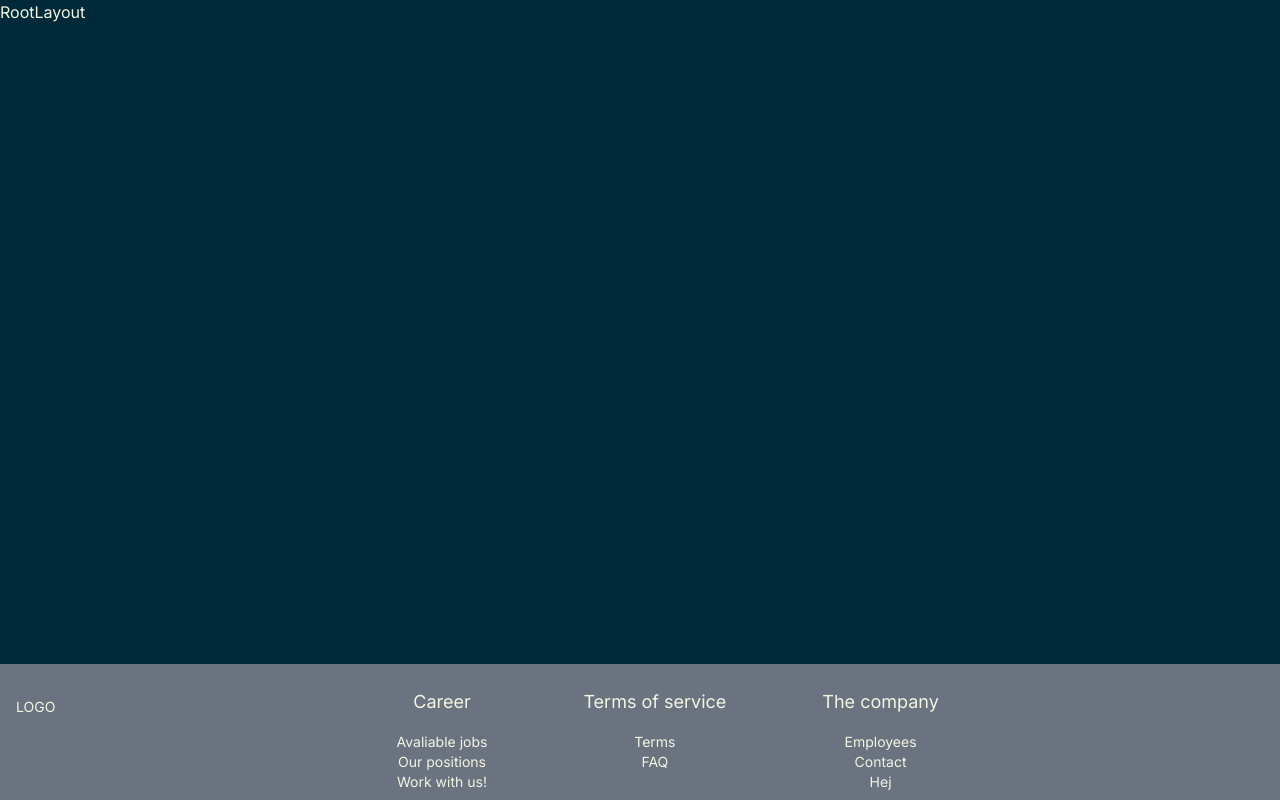
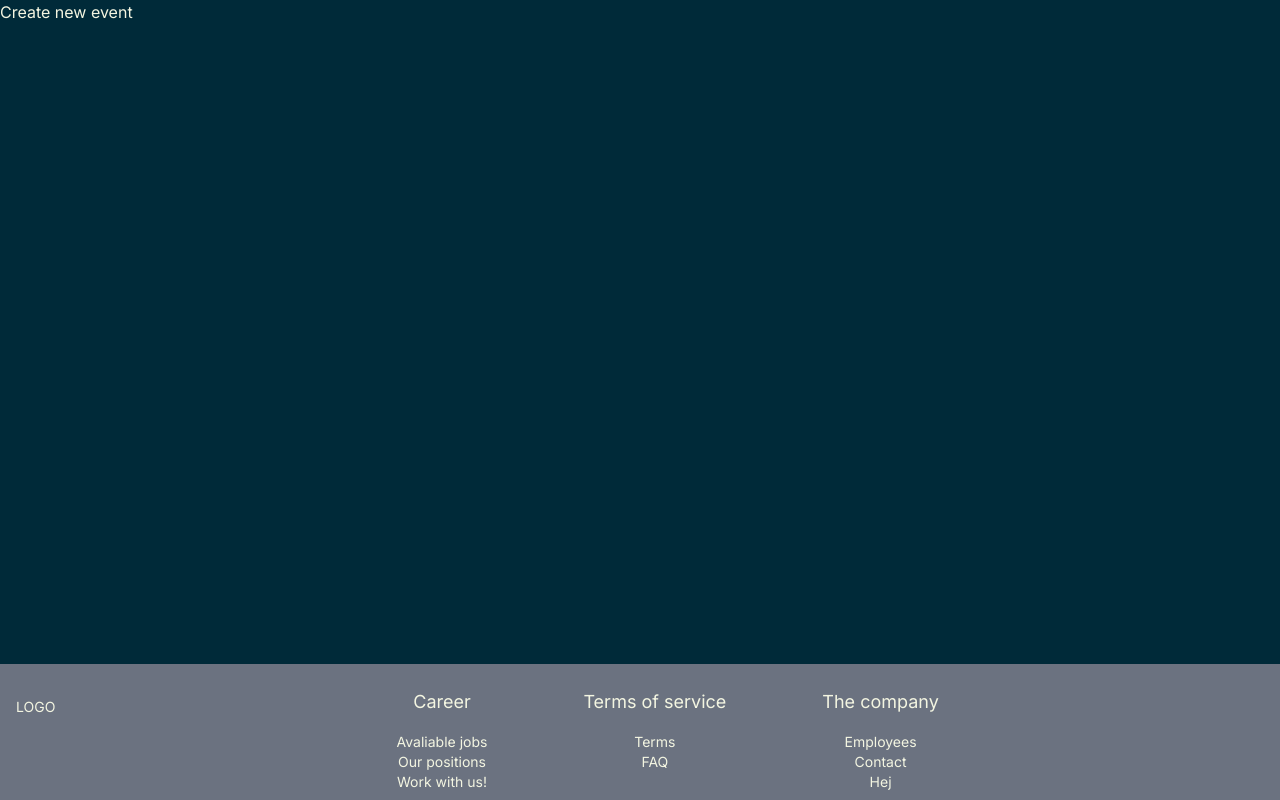
Before and after one commit to Gong-Code/event-website, a Next.js app: page /admin/new in a window 1280 px wide. Built offline with nearby package versions, Linux system fonts and the light colour scheme.

Commit message:
chore: Update RootLayout to pass children prop

```diff
--- a/app/(root)/layout.jsx
+++ b/app/(root)/layout.jsx
@@ -1,10 +1,10 @@
 
 
 //Lägg navbar, footer osv här
-const RootLayout = () => {
+const RootLayout = ({ children }) => {
 
     return (
-        <div>RootLayout</div>
+        <div>{children}</div>
     )
 }
 
```
